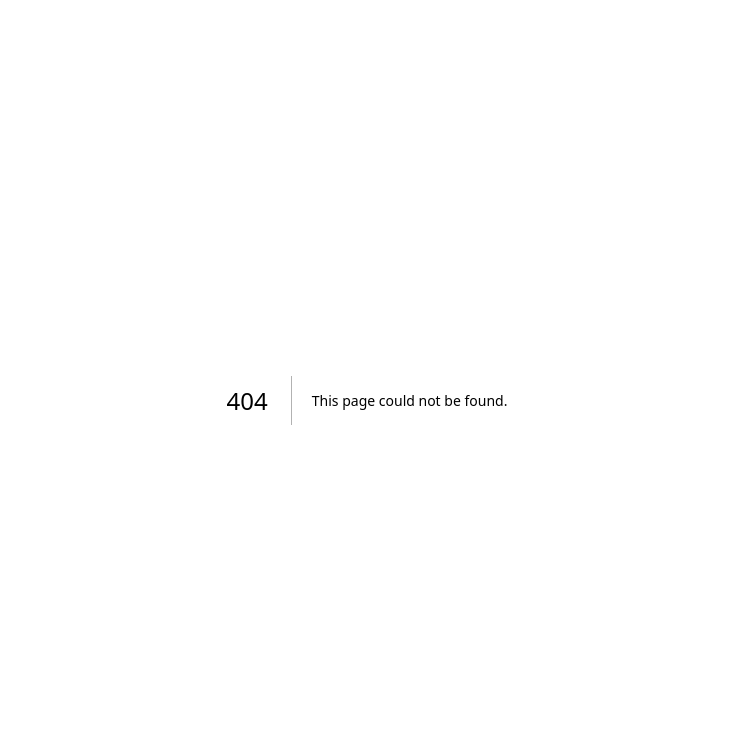
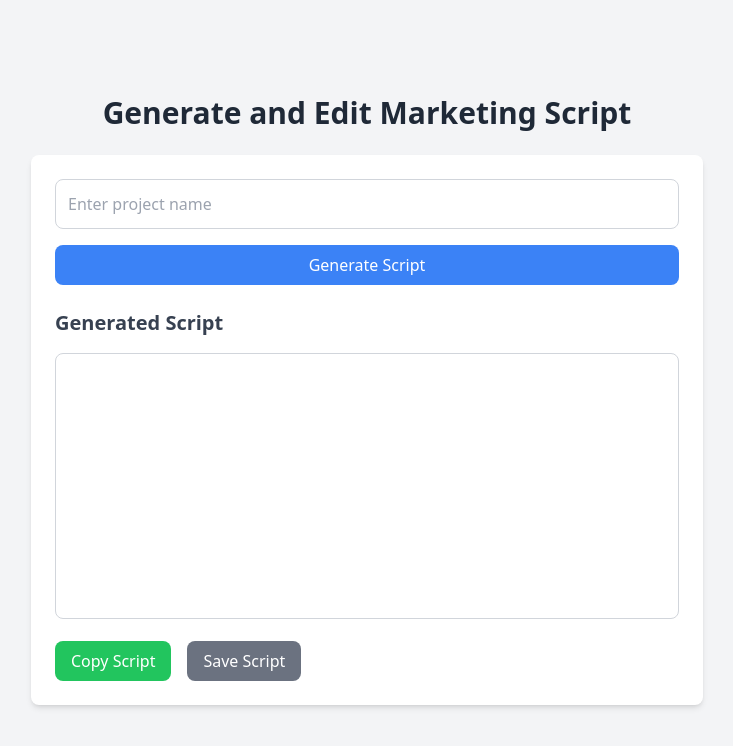
Before and after one commit to rakeshkanneeswaran/Optimeleon, a Next.js app in the folder frontend/: page /project/1 in a window 1280 px wide. Before the commit this address had no page. Shown: the top 746 px of the page, without its empty margins (273-1006 px from the left). Built offline with nearby package versions, Linux system fonts and the light colour scheme.

Commit message:
create generate script page

```diff
--- a/frontend/app/globals.css
+++ b/frontend/app/globals.css
@@ -1,27 +1,3 @@
 @tailwind base;
 @tailwind components;
 @tailwind utilities;
-
-:root {
-  --background: #ffffff;
-  --foreground: #171717;
-}
-
-@media (prefers-color-scheme: dark) {
-  :root {
-    --background: #0a0a0a;
-    --foreground: #ededed;
-  }
-}
-
-body {
-  color: var(--foreground);
-  background: var(--background);
-  font-family: Arial, Helvetica, sans-serif;
-}
-
-@layer utilities {
-  .text-balance {
-    text-wrap: balance;
-  }
-}
--- a/frontend/app/page.tsx
+++ b/frontend/app/page.tsx
@@ -1,101 +1,46 @@
-import Image from "next/image";
+"use client"
 
-export default function Home() {
+import { useState } from 'react';
+import { useRouter } from 'next/navigation';
+import axios from 'axios';
+
+const Home: React.FC = () => {
+  const [projectName, setProjectName] = useState<string>('');
+  const [loading, setLoading] = useState<boolean>(false);
+  const router = useRouter();
+
+  // Handle project creation
+  const handleCreateProject = async () => {
+    if (projectName) {
+      setLoading(true);
+      try {
+        // const response = await axios.post('http://localhost:3000/projects', { name: projectName });
+        // const { id } = response.data;
+        const id = 555
+        setProjectName('');
+        router.push(`/project/${id}`); // Redirect to the project page
+      } catch (error) {
+        console.error('Failed to create project:', error);
+      } finally {
+        setLoading(false);
+      }
+    }
+  };
+
   return (
-    <div className="grid grid-rows-[20px_1fr_20px] items-center justify-items-center min-h-screen p-8 pb-20 gap-16 sm:p-20 font-[family-name:var(--font-geist-sans)]">
-      <main className="flex flex-col gap-8 row-start-2 items-center sm:items-start">
-        <Image
-          className="dark:invert"
-          src="https://nextjs.org/icons/next.svg"
-          alt="Next.js logo"
-          width={180}
-          height={38}
-          priority
-        />
-        <ol className="list-inside list-decimal text-sm text-center sm:text-left font-[family-name:var(--font-geist-mono)]">
-          <li className="mb-2">
-            Get started by editing{" "}
-            <code className="bg-black/[.05] dark:bg-white/[.06] px-1 py-0.5 rounded font-semibold">
-              app/page.tsx
-            </code>
-            .
-          </li>
-          <li>Save and see your changes instantly.</li>
-        </ol>
-
-        <div className="flex gap-4 items-center flex-col sm:flex-row">
-          <a
-            className="rounded-full border border-solid border-transparent transition-colors flex items-center justify-center bg-foreground text-background gap-2 hover:bg-[#383838] dark:hover:bg-[#ccc] text-sm sm:text-base h-10 sm:h-12 px-4 sm:px-5"
-            href="https://vercel.com/new?utm_source=create-next-app&utm_medium=appdir-template-tw&utm_campaign=create-next-app"
-            target="_blank"
-            rel="noopener noreferrer"
-          >
-            <Image
-              className="dark:invert"
-              src="https://nextjs.org/icons/vercel.svg"
-              alt="Vercel logomark"
-              width={20}
-              height={20}
-            />
-            Deploy now
-          </a>
-          <a
-            className="rounded-full border border-solid border-black/[.08] dark:border-white/[.145] transition-colors flex items-center justify-center hover:bg-[#f2f2f2] dark:hover:bg-[#1a1a1a] hover:border-transparent text-sm sm:text-base h-10 sm:h-12 px-4 sm:px-5 sm:min-w-44"
-            href="https://nextjs.org/docs?utm_source=create-next-app&utm_medium=appdir-template-tw&utm_campaign=create-next-app"
-            target="_blank"
-            rel="noopener noreferrer"
-          >
-            Read our docs
-          </a>
-        </div>
-      </main>
-      <footer className="row-start-3 flex gap-6 flex-wrap items-center justify-center">
-        <a
-          className="flex items-center gap-2 hover:underline hover:underline-offset-4"
-          href="https://nextjs.org/learn?utm_source=create-next-app&utm_medium=appdir-template-tw&utm_campaign=create-next-app"
-          target="_blank"
-          rel="noopener noreferrer"
-        >
-          <Image
-            aria-hidden
-            src="https://nextjs.org/icons/file.svg"
-            alt="File icon"
-            width={16}
-            height={16}
-          />
-          Learn
-        </a>
-        <a
-          className="flex items-center gap-2 hover:underline hover:underline-offset-4"
-          href="https://vercel.com/templates?framework=next.js&utm_source=create-next-app&utm_medium=appdir-template-tw&utm_campaign=create-next-app"
-          target="_blank"
-          rel="noopener noreferrer"
-        >
-          <Image
-            aria-hidden
-            src="https://nextjs.org/icons/window.svg"
-            alt="Window icon"
-            width={16}
-            height={16}
-          />
-          Examples
-        </a>
-        <a
-          className="flex items-center gap-2 hover:underline hover:underline-offset-4"
-          href="https://nextjs.org?utm_source=create-next-app&utm_medium=appdir-template-tw&utm_campaign=create-next-app"
-          target="_blank"
-          rel="noopener noreferrer"
-        >
-          <Image
-            aria-hidden
-            src="https://nextjs.org/icons/globe.svg"
-            alt="Globe icon"
-            width={16}
-            height={16}
-          />
-          Go to nextjs.org →
-        </a>
-      </footer>
+    <div>
+      <h1>Marketing SaaS Application</h1>
+      <input
+        type="text"
+        value={projectName}
+        onChange={(e) => setProjectName(e.target.value)}
+        placeholder="Enter project name"
+      />
+      <button onClick={handleCreateProject} disabled={loading}>
+        {loading ? 'Creating...' : 'Create Project'}
+      </button>
     </div>
   );
-}
+};
+
+export default Home;
--- /dev/null
+++ b/frontend/app/project/[id]/page.tsx
@@ -0,0 +1,96 @@
+"use client"
+
+import { useState } from 'react';
+
+const HomePage: React.FC = () => {
+  const [projectName, setProjectName] = useState<string>('');
+  const [script, setScript] = useState<string>('');
+
+  // Generate a script for the project
+  const generateScript = (projectName: string) => {
+    return `
+      <script>
+        (function() {
+          const variations = ['a', 'b', 'c', 'd'];
+          const now = new Date();
+          const variation = variations[Math.floor(now.getHours() / 6) % 4];
+          if (window.location.href.includes('?variation=')) return;
+          if (!window.location.href.startsWith('https://example.com')) return; // Ensure script only runs on the intended URL
+          const scriptElement = document.createElement('script');
+          scriptElement.src = 'https://example.com/track?project=${encodeURIComponent(projectName)}&variation=' + variation;
+          document.head.appendChild(scriptElement);
+        })();
+      </script>
+    `;
+  };
+
+  const handleGenerateScript = () => {
+    if (projectName) {
+      const newScript = generateScript(projectName);
+      setScript(newScript);
+    }
+  };
+
+  const handleCopyScript = () => {
+    navigator.clipboard.writeText(script)
+      .then(() => alert('Script copied to clipboard!'))
+      .catch(err => console.error('Failed to copy script: ', err));
+  };
+
+  const handleSaveScript = () => {
+    const blob = new Blob([script], { type: 'text/plain' });
+    const url = URL.createObjectURL(blob);
+    const a = document.createElement('a');
+    a.href = url;
+    a.download = `${projectName}-script.js`;
+    document.body.appendChild(a);
+    a.click();
+    document.body.removeChild(a);
+  };
+
+  return (
+    <div className="min-h-screen bg-gray-100 flex flex-col items-center justify-center p-6">
+      <h1 className="text-3xl font-bold text-gray-800 mb-6">Generate and Edit Marketing Script</h1>
+      <div className="w-full max-w-2xl bg-white shadow-md rounded-lg p-6">
+        <input
+          type="text"
+          value={projectName}
+          onChange={(e) => setProjectName(e.target.value)}
+          placeholder="Enter project name"
+          className="w-full p-3 border border-gray-300 rounded-lg mb-4 focus:outline-none focus:ring-2 focus:ring-blue-500"
+        />
+        <button
+          onClick={handleGenerateScript}
+          className="w-full bg-blue-500 text-white py-2 px-4 rounded-lg mb-6 hover:bg-blue-600 focus:outline-none focus:ring-2 focus:ring-blue-500"
+        >
+          Generate Script
+        </button>
+
+        <h2 className="text-xl font-semibold text-gray-700 mb-4">Generated Script</h2>
+        <textarea
+          value={script}
+          onChange={(e) => setScript(e.target.value)}
+          rows={10}
+          className="w-full p-3 border border-gray-300 rounded-lg mb-4 resize-none"
+        />
+
+        <div className="flex space-x-4">
+          <button
+            onClick={handleCopyScript}
+            className="bg-green-500 text-white py-2 px-4 rounded-lg hover:bg-green-600 focus:outline-none focus:ring-2 focus:ring-green-500"
+          >
+            Copy Script
+          </button>
+          <button
+            onClick={handleSaveScript}
+            className="bg-gray-500 text-white py-2 px-4 rounded-lg hover:bg-gray-600 focus:outline-none focus:ring-2 focus:ring-gray-500"
+          >
+            Save Script
+          </button>
+        </div>
+      </div>
+    </div>
+  );
+};
+
+export default HomePage;
```
Also changed, not shown: frontend/package.json (+6 -5 lines), 1 other file (tests, documents, lock files or other folders).
